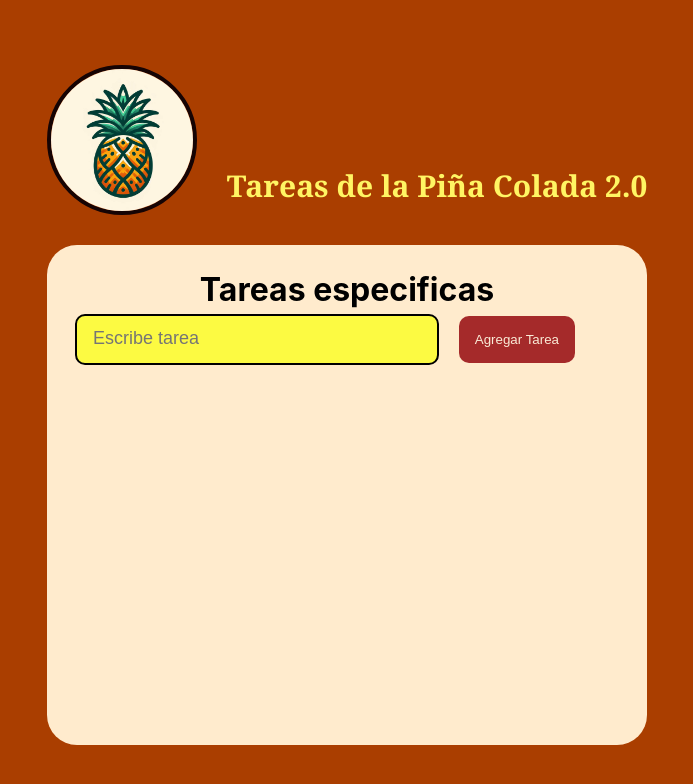
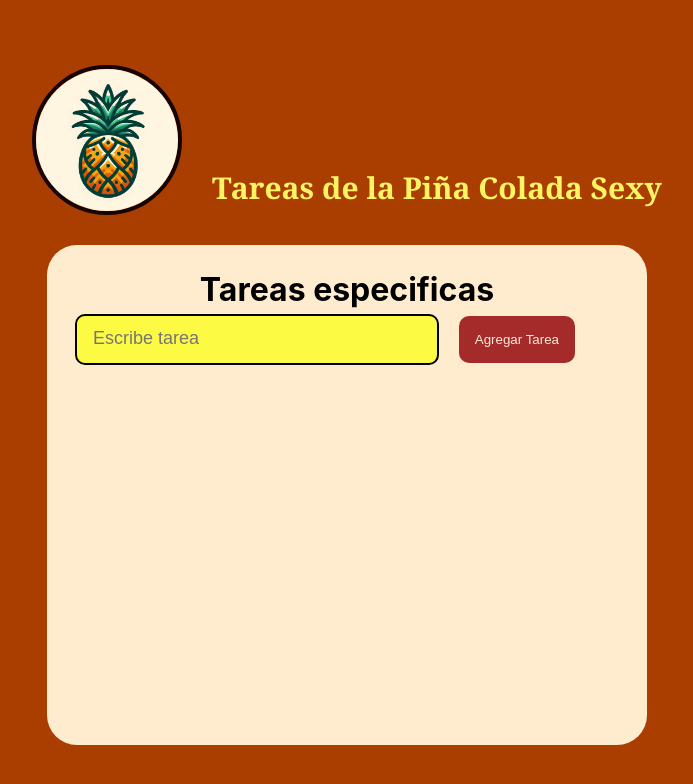
Before and after one commit to ann-azd/Checklist, a React (Create React App) app: page / in a window 1280 px wide. Shown: the top 784 px of the page, without its empty margins (293-986 px from the left). Built offline with nearby package versions, Linux system fonts and the light colour scheme.

Commit message:
subo los cambios

```diff
--- a/src/App.js
+++ b/src/App.js
@@ -9,7 +9,7 @@ function App() {
     <div className="App">
       <div className='contenedor-imag'>
         <img className='img-p' src={imagen} />
-        <p className='parra'  >Tareas de la Piña Colada 2.0</p>
+        <p className='parra'  >Tareas de la Piña Colada Sexy</p>
       </div>
 
       <div className='lista-tareas'>
```
